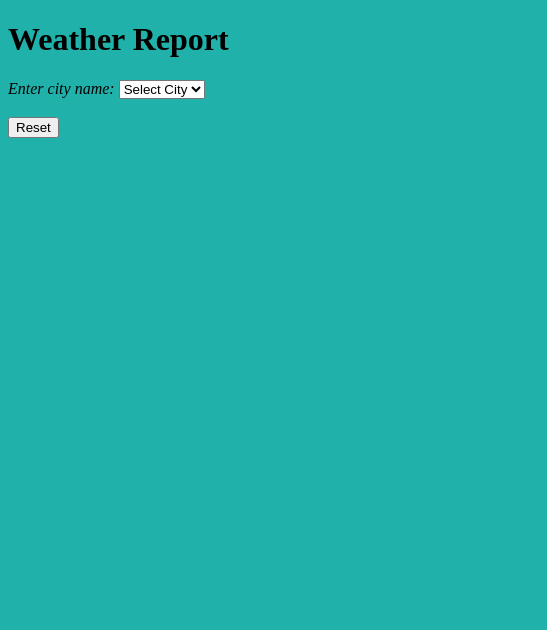
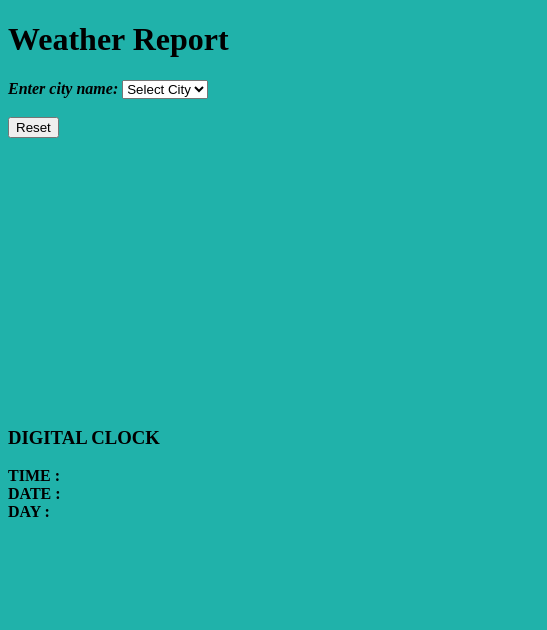
Before and after one commit to tushar-patle/simpleWeatherForecast, a plain HTML site: page index.html in a window 1280 px wide. Shown: the full height of the page, 0-547 px from the left. Drawn offline with Linux system fonts and the light colour scheme.

Commit message:
Update index.html
Adding Digital Clock html

```diff
--- a/index.html
+++ b/index.html
@@ -12,7 +12,7 @@
         <h1><b>Weather Report</b></h1>
     </div>
     <div id="userInputCity" class="userInputCity">
-        <label for="userInput"><i>Enter city name: </i></label>
+        <label for="userInput"><i><b>Enter city name: </b></i></label>
         <select id="citylist">
             <option value="SelectCity">Select City</option>
             <option value="NewDelhi">New Delhi</option>
@@ -27,6 +27,20 @@
     <div id="WeatherDetails" class="WeatherDetails">
         <br>
     </div>
+
+    <div id="newlines" class="newlines">
+        <br><br><br><br><br><br>
+        <br><br><br><br><br><br>
+        <br><br>
+    </div>
+    <div id="digitalClock" name="digitalClock"><h3 id="edit">DIGITAL CLOCK</h3></div>
+    <div class="box">
+        <B>TIME : </B><b id="c1" class="time"></b><tr>
+        <b id="c2" class="time"></b><tr>
+        <b id="c3" class="time"></b><br>
+        <b>DATE : </b><b id="c4" class="time"></b><br>
+        <b>DAY : </b><b id="c5" class="time"></b>
+    </div>
     <script src="script.js"></script>
 </body>
 </html>
```
